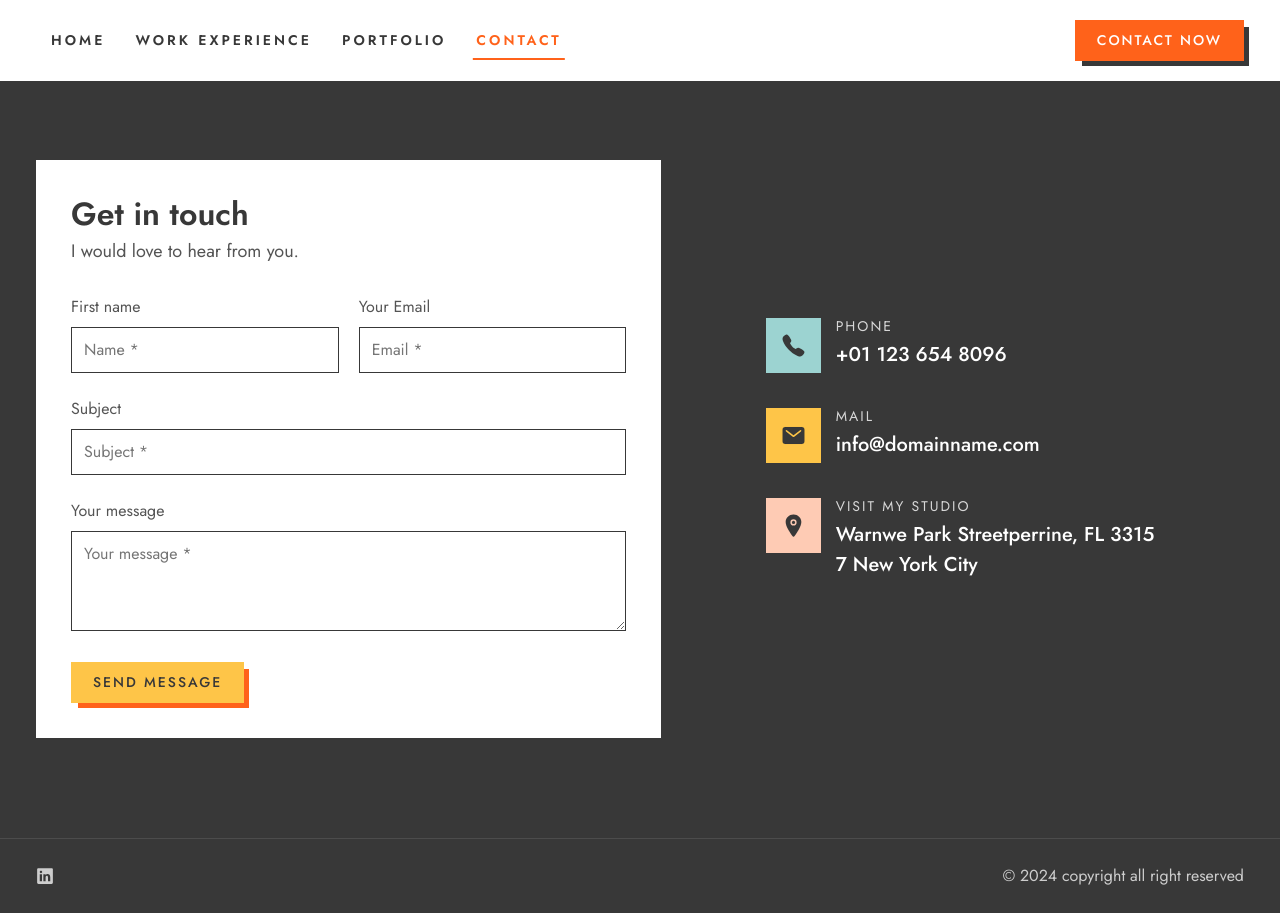
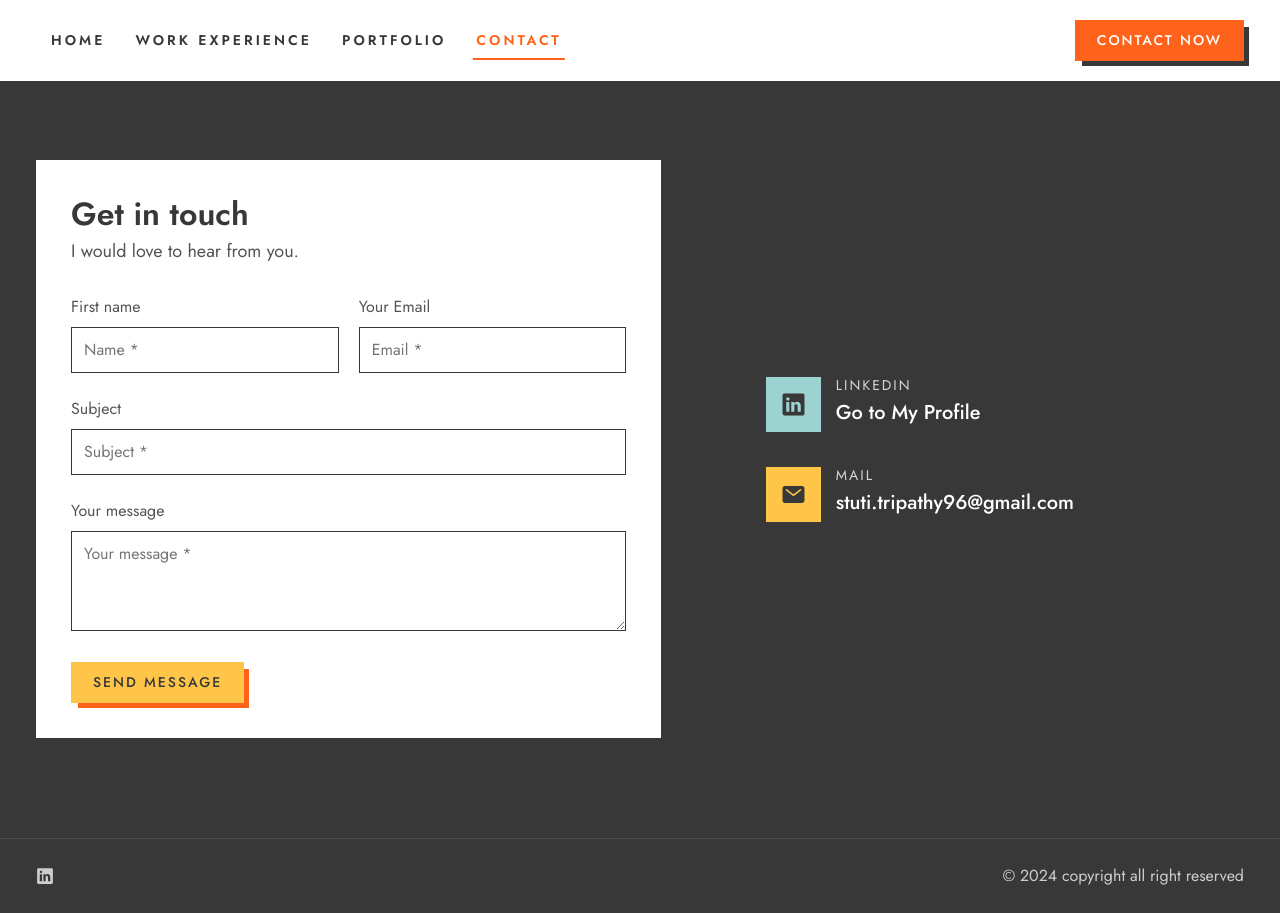
Before and after one commit to strips96/my_website_portfolio, a plain HTML site: page contact.html in a window 1280 px wide. Drawn offline with nearby package versions, Linux system fonts and the light colour scheme.

Commit message:
Minor updates

```diff
--- a/contact.html
+++ b/contact.html
@@ -145,13 +145,13 @@
               <li class="contact-item">
 
                 <div class="item-icon" style="background-color: hsl(177, 39%, 72%)">
-                  <ion-icon name="call" aria-hidden="true"></ion-icon>
+                  <ion-icon name="logo-linkedin" aria-hidden="true"></ion-icon>
                 </div>
 
                 <div>
-                  <p class="label-lg">Phone</p>
+                  <p class="label-lg">LinkedIn</p>
 
-                  <a href="tel:+011236548096" class="body-lg">+01 123 654 8096</a>
+                  <a href="https://www.linkedin.com/in/stuti-tripathy-software-engineer/" class="body-lg">Go to My Profile</a>
                 </div>
 
               </li>
@@ -165,24 +165,7 @@
                 <div>
                   <p class="label-lg">Mail</p>
 
-                  <a href="tel:info@domainname.com" class="body-lg">info@domainname.com</a>
-                </div>
-
-              </li>
-
-              <li class="contact-item">
-
-                <div class="item-icon" style="background-color: hsl(19, 97%, 85%)">
-                  <ion-icon name="location" aria-hidden="true"></ion-icon>
-                </div>
-
-                <div>
-                  <p class="label-lg">Visit My Studio</p>
-
-                  <address class="body-lg">
-                    Warnwe Park Streetperrine,
-                    FL 33157 New York City
-                  </address>
+                  <a href="stuti.tripathy96@gmail.com" class="body-lg">stuti.tripathy96@gmail.com</a>
                 </div>
 
               </li>
```
Also changed, not shown: index.html (+6 -6 lines), portfolio.html (+2 -2 lines).
